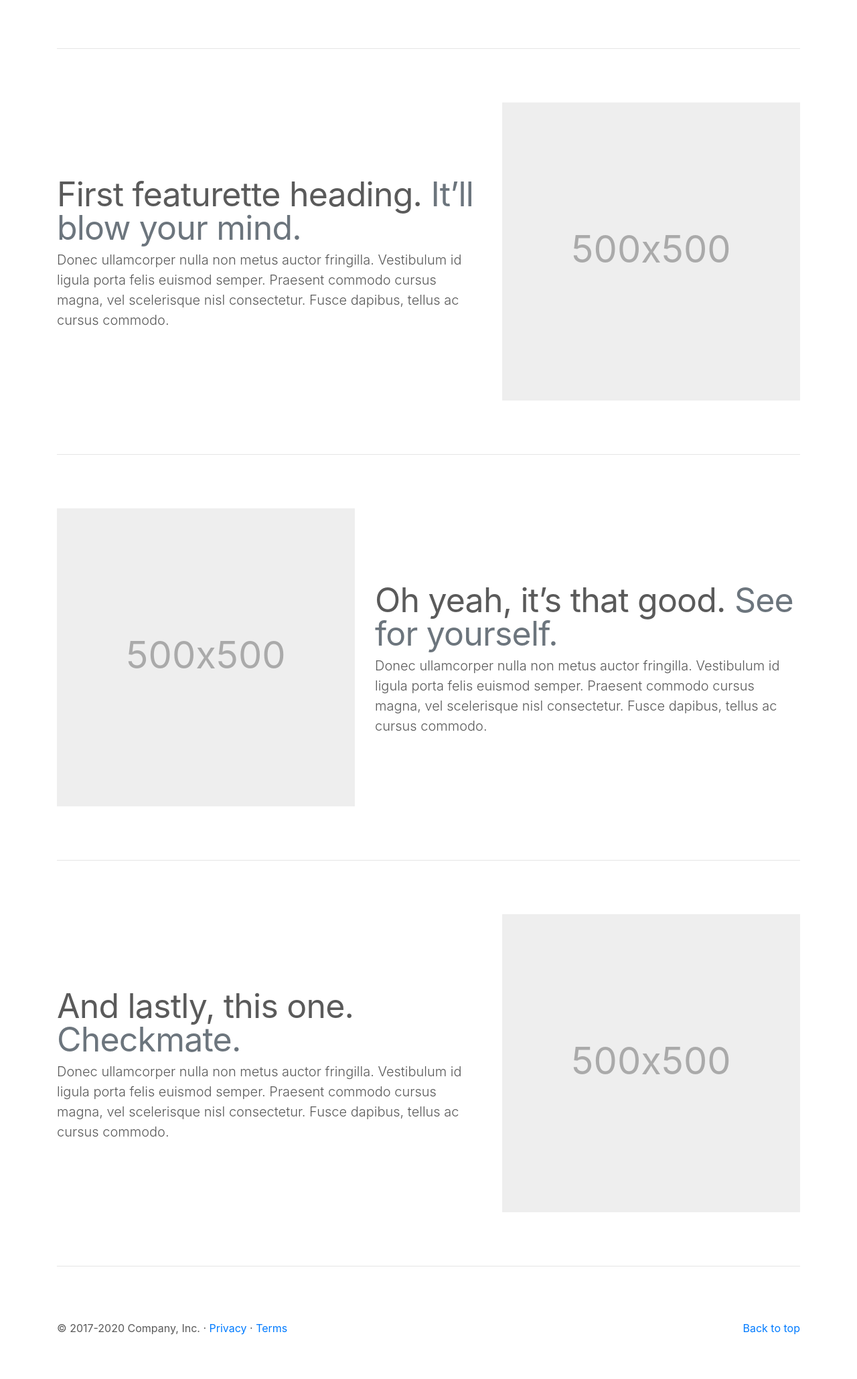
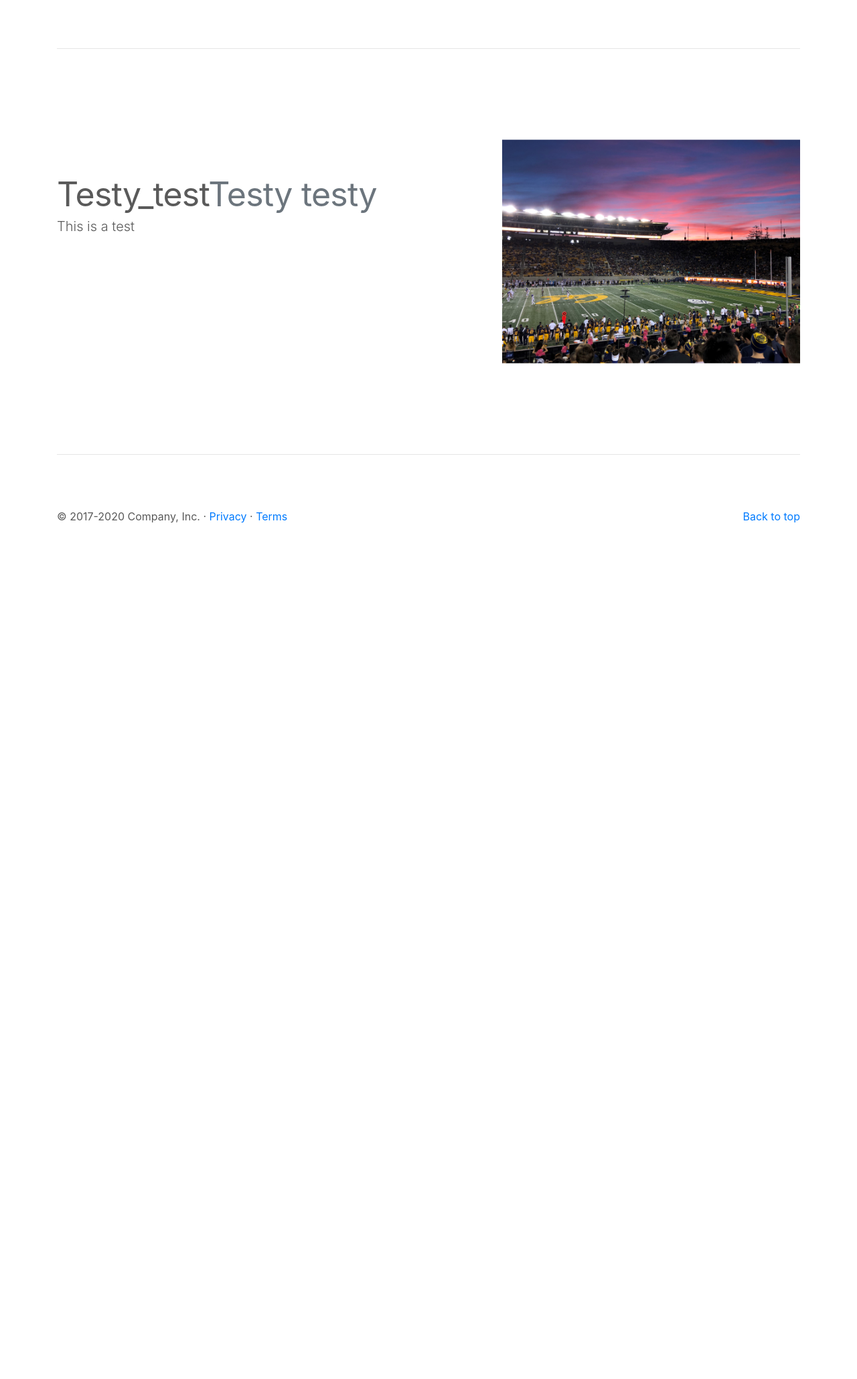
Before and after one commit to jlconser/website, a Flask app: page /projects/ in a window 1280 px wide. Shown: the part 56-2115 px from the top of the page at 67% size. After the commit the page ends 837 px from the top, so only its background shows below. Run offline with Flask 2, Linux system fonts and the light colour scheme; some libraries are stand-ins or nearby versions.

Commit message:
Test project works

```diff
--- a/app.py
+++ b/app.py
@@ -7,7 +7,12 @@ def home():
 
 @app.route('/projects/')
 def projects():
-    return render_template('projects.html')
+    project_list = [dict()]
+    project_list[0]["title"] = "Testy_test"
+    project_list[0]["subtitle"] = "Testy testy"
+    project_list[0]["description"] = "This is a test"
+    project_list[0]["imgsrc"] = "../static/jesse.jpg"
+    return render_template('projects.html', projects=project_list)
 
 if __name__ == '__main__':
     app.run(debug=True)
--- a/templates/projects.html
+++ b/templates/projects.html
@@ -9,40 +9,19 @@
 
     <hr class="featurette-divider">
 
+    {% for project in projects %}
+
     <div class="row featurette">
       <div class="col-md-7">
-        <h2 class="featurette-heading">First featurette heading. <span class="text-muted">It’ll blow your mind.</span></h2>
-        <p class="lead">Donec ullamcorper nulla non metus auctor fringilla. Vestibulum id ligula porta felis euismod semper. Praesent commodo cursus magna, vel scelerisque nisl consectetur. Fusce dapibus, tellus ac cursus commodo.</p>
+        <h2 class="featurette-heading">{{ project.title }}<span class="text-muted">{{ project.subtitle }}</span></h2>
+        <p class="lead">{{ project.description }}</p>
       </div>
       <div class="col-md-5">
-        <svg class="bd-placeholder-img bd-placeholder-img-lg featurette-image img-fluid mx-auto" width="500" height="500" xmlns="http://www.w3.org/2000/svg" preserveAspectRatio="xMidYMid slice" focusable="false" role="img" aria-label="Placeholder: 500x500"><title>Placeholder</title><rect width="100%" height="100%" fill="#eee"/><text x="50%" y="50%" fill="#aaa" dy=".3em">500x500</text></svg>
+        <svg class="bd-placeholder-img bd-placeholder-img-lg featurette-image img-fluid mx-auto" width="500" height="500" xmlns="http://www.w3.org/2000/svg" preserveAspectRatio="xMidYMid slice" focusable="false" role="img" aria-label="Placeholder: 500x500"><title>{{ project.title }} Image </title><image href ="{{ project.imgsrc }}" width="100%" height="100%"/></svg>
       </div>
     </div>
 
     <hr class="featurette-divider">
-
-    <div class="row featurette">
-      <div class="col-md-7 order-md-2">
-        <h2 class="featurette-heading">Oh yeah, it’s that good. <span class="text-muted">See for yourself.</span></h2>
-        <p class="lead">Donec ullamcorper nulla non metus auctor fringilla. Vestibulum id ligula porta felis euismod semper. Praesent commodo cursus magna, vel scelerisque nisl consectetur. Fusce dapibus, tellus ac cursus commodo.</p>
-      </div>
-      <div class="col-md-5 order-md-1">
-        <svg class="bd-placeholder-img bd-placeholder-img-lg featurette-image img-fluid mx-auto" width="500" height="500" xmlns="http://www.w3.org/2000/svg" preserveAspectRatio="xMidYMid slice" focusable="false" role="img" aria-label="Placeholder: 500x500"><title>Placeholder</title><rect width="100%" height="100%" fill="#eee"/><text x="50%" y="50%" fill="#aaa" dy=".3em">500x500</text></svg>
-      </div>
-    </div>
-
-    <hr class="featurette-divider">
-
-    <div class="row featurette">
-      <div class="col-md-7">
-        <h2 class="featurette-heading">And lastly, this one. <span class="text-muted">Checkmate.</span></h2>
-        <p class="lead">Donec ullamcorper nulla non metus auctor fringilla. Vestibulum id ligula porta felis euismod semper. Praesent commodo cursus magna, vel scelerisque nisl consectetur. Fusce dapibus, tellus ac cursus commodo.</p>
-      </div>
-      <div class="col-md-5">
-        <svg class="bd-placeholder-img bd-placeholder-img-lg featurette-image img-fluid mx-auto" width="500" height="500" xmlns="http://www.w3.org/2000/svg" preserveAspectRatio="xMidYMid slice" focusable="false" role="img" aria-label="Placeholder: 500x500"><title>Placeholder</title><rect width="100%" height="100%" fill="#eee"/><text x="50%" y="50%" fill="#aaa" dy=".3em">500x500</text></svg>
-      </div>
-    </div>
-
-    <hr class="featurette-divider">
+    {% endfor %}
 </div>
 {% endblock %}
```
